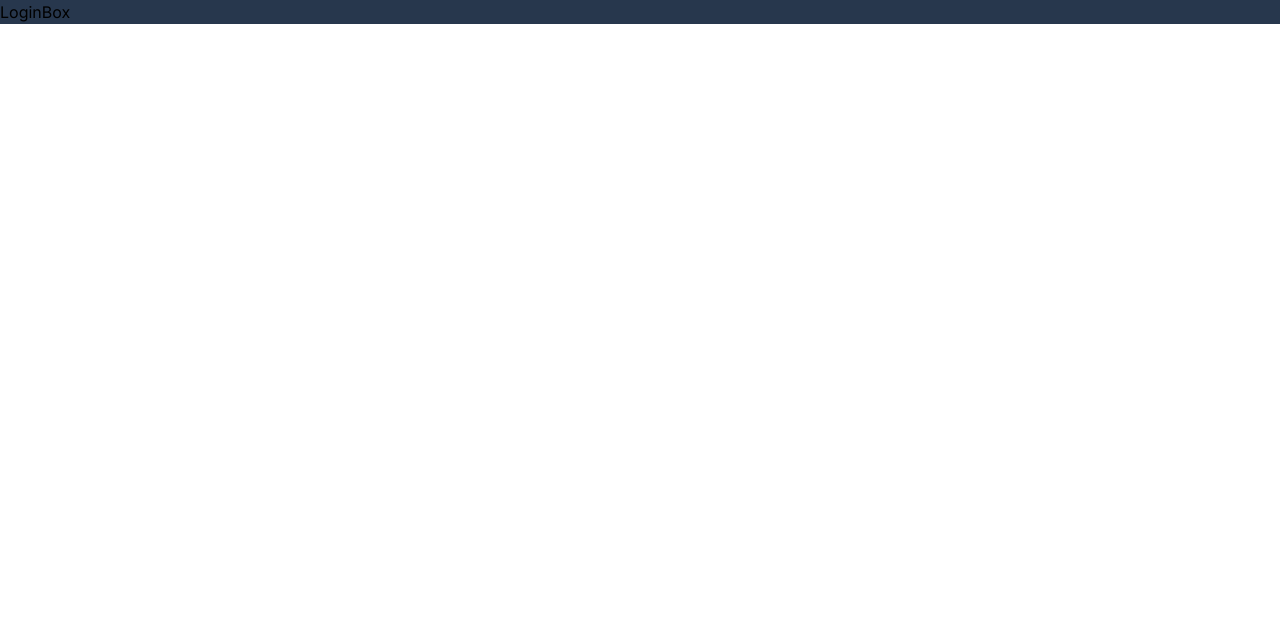
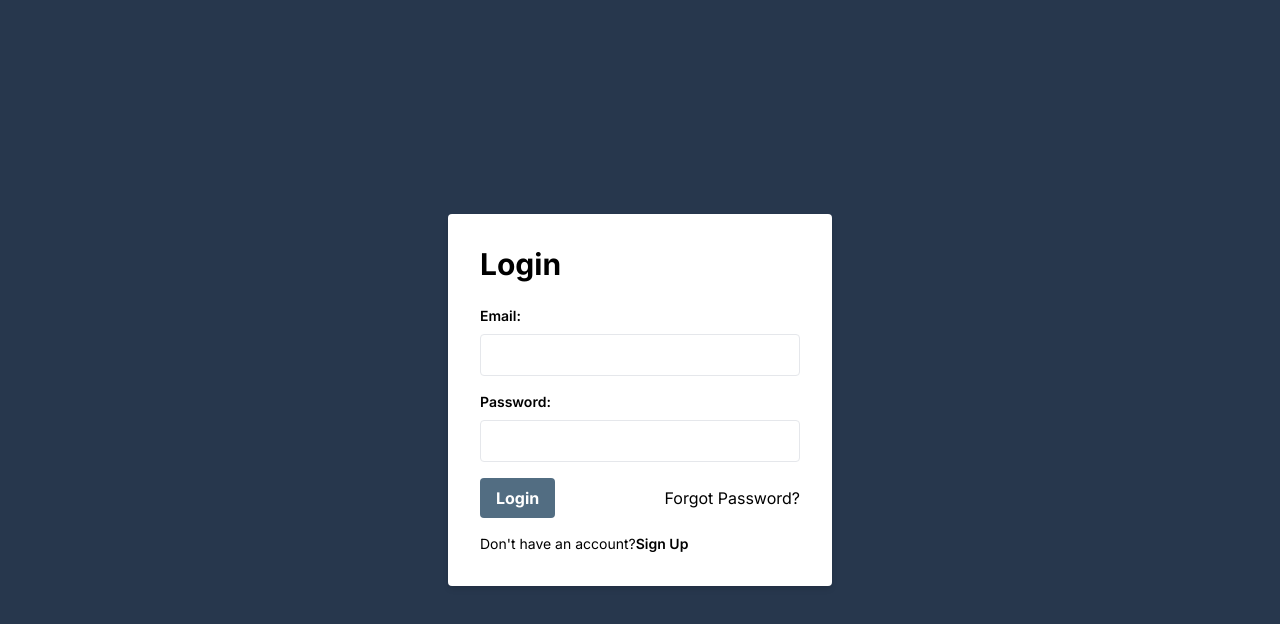
Before and after one commit to 0xhood/questions-app, a Next.js app in the folder client/: page /auth in a window 1280 px wide. Shown: the top 624 px of the page. Built offline with nearby package versions, Linux system fonts and the light colour scheme.

Commit message:
add: login pass box compoenent

```diff
--- a/client/src/components/login-box/login-box.tsx
+++ b/client/src/components/login-box/login-box.tsx
@@ -1,7 +1,138 @@
-import React from 'react'
+import { zodResolver } from "@hookform/resolvers/zod";
+import React from "react";
+import {
+  useForm,
+  SubmitHandler,
+  FieldValues,
+  Controller,
+} from "react-hook-form";
+import { z, ZodError } from "zod";
 
-export default function LoginBox() {
+const schema = z.object({
+  email: z.string().email(),
+  password: z.string().min(6),
+});
+
+interface FormData extends FieldValues {
+  email: string;
+  password: string;
+}
+
+interface PropsType {
+  goNext: () => void;
+  reset: () => void;
+  register: () => void;
+}
+
+const LoginForm = (props: PropsType) => {
+  const {
+    control,
+    handleSubmit,
+    setError,
+    formState: { errors },
+  } = useForm<FormData>({
+    resolver: zodResolver(schema),
+  });
+
+  const onSubmit: SubmitHandler<FormData> = async (data) => {
+    console.log("Form data:", data);
+    props.goNext();
+
+    await new Promise((resolve) => setTimeout(resolve, 1000));
+
+    // setError("username", { message: "Invalid username or password." });
+  };
+
   return (
-    <div>LoginBox</div>
-  )
-}
+    <div className="flex items-center justify-center h-screen bg-DDE6ED">
+      <div className="bg-white p-8 rounded shadow-md w-96">
+        <h2 className="text-3xl font-bold text-526D82 mb-6">Login</h2>
+        <form onSubmit={handleSubmit(onSubmit)}>
+          <div className="mb-4">
+            <label
+              htmlFor="username"
+              className="block text-27374D text-sm font-semibold mb-2"
+            >
+              Email:
+            </label>
+            <Controller
+              name="email"
+              control={control}
+              render={({ field }) => (
+                <>
+                  <input
+                    {...field}
+                    type="text"
+                    id="email"
+                    className={`w-full p-2 border rounded ${
+                      errors.email ? "border-red-500" : ""
+                    }`}
+                  />
+                  {errors.email && (
+                    <p className="text-red-500 text-xs mt-1">
+                      {errors.email?.message}
+                    </p>
+                  )}
+                </>
+              )}
+            />
+          </div>
+
+          <div className="mb-4">
+            <label
+              htmlFor="password"
+              className="block text-27374D text-sm font-semibold mb-2"
+            >
+              Password:
+            </label>
+            <Controller
+              name="password"
+              control={control}
+              render={({ field }) => (
+                <>
+                  <input
+                    {...field}
+                    type="password"
+                    id="password"
+                    className={`w-full p-2 border rounded ${
+                      errors.password ? "border-red-500" : ""
+                    }`}
+                  />
+                  {errors.password && (
+                    <p className="text-red-500 text-xs mt-1">
+                      {errors.password?.message}
+                    </p>
+                  )}
+                </>
+              )}
+            />
+          </div>
+
+          <div className="flex items-center justify-between mb-4">
+            <button
+              type="submit"
+              className="bg-[#526D82] text-white font-bold py-2 px-4 rounded hover:bg-9DB2BF"
+            >
+              Login
+            </button>
+            <a className="text-9DB2BF hover:underline" onClick={props.reset}>
+              Forgot Password?
+            </a>
+          </div>
+        </form>
+
+        <p className="text-27374D text-sm">
+          {"Don't have an account?"}
+          <a
+            className="text-526D82 font-semibold hover:underline"
+            onClick={props.register}
+          >
+            Sign Up
+          </a>
+        </p>
+      </div>
+    </div>
+  );
+};
+
+export default LoginForm;
```
